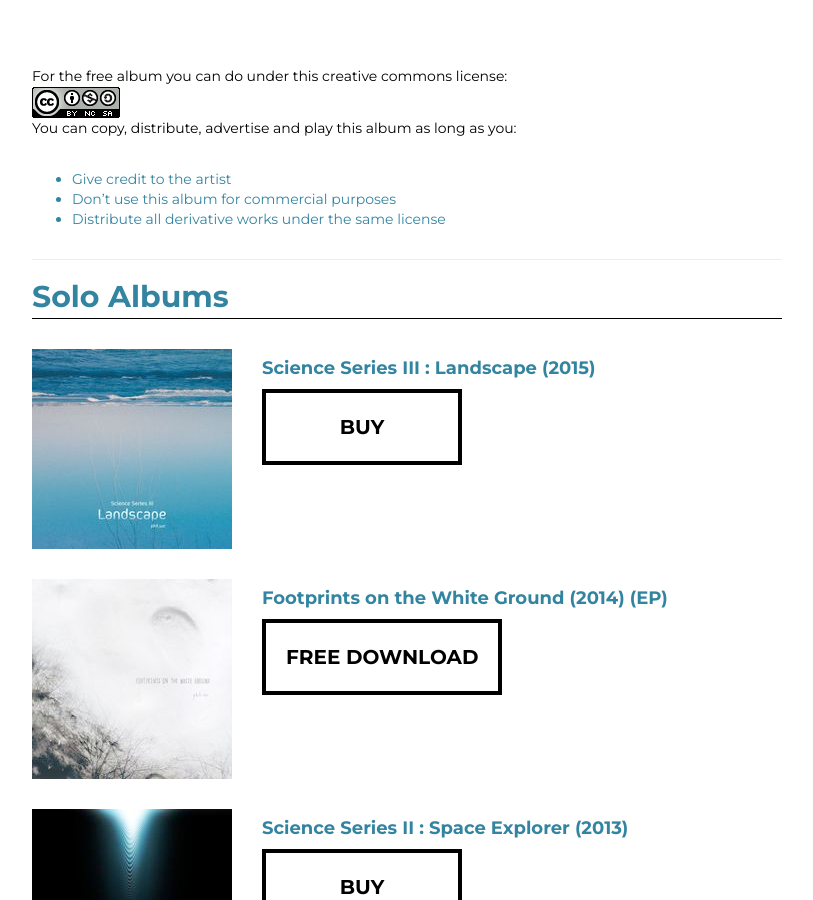
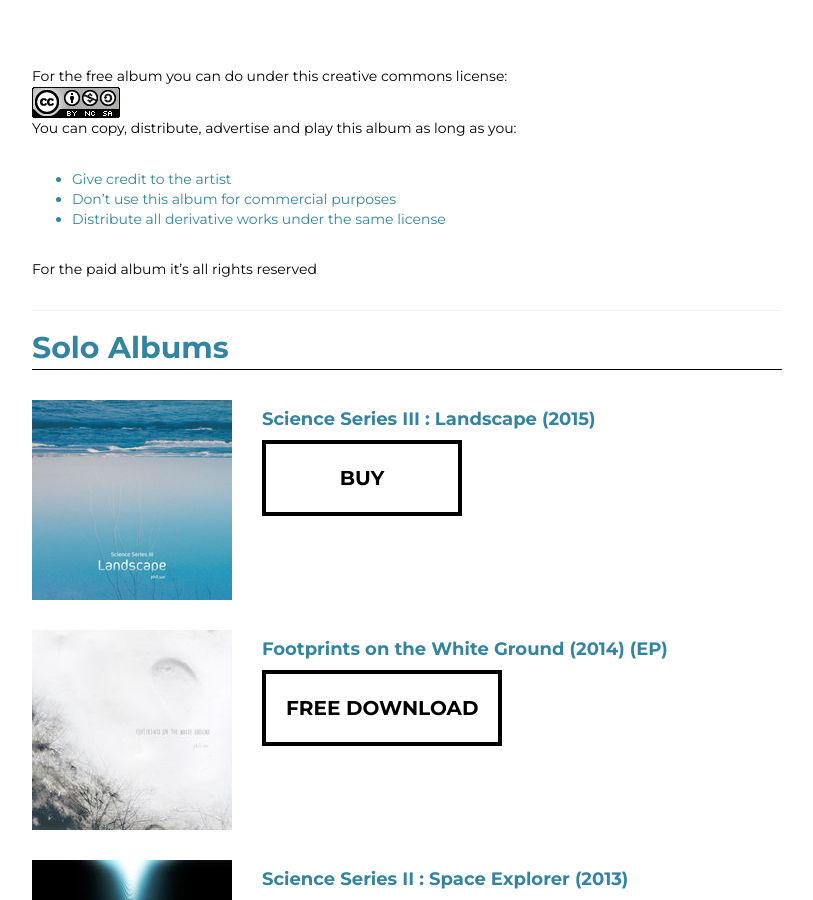
Before and after one commit to phil-wc/phil-wc.github.io, a Jekyll site: the page built from albums.html, in a window 1280 px wide and 900 px high, scrolled down 517 px. Shown: the whole window, without its empty margins (233-1046 px from the left). Built offline with Jekyll 4.4.1, drawn with Linux system fonts in a browser that asks for light colours; nearby versions of some CDN libraries; some of the changed text lies outside the part shown.

Commit message:
added content on licensing, donation. Styling

```diff
--- a/_includes/albums/content.html
+++ b/_includes/albums/content.html
@@ -11,6 +11,7 @@
             <li>Distribute all derivative works under the same license</li>
           </ul>
         </p>
+        <p>For the paid album it&rsquo;s all rights reserved <br/></p>
       </div>
     </div>
 
@@ -173,10 +174,10 @@
     <hr>
 
 
-    <div class="album-notice">
-      <p>For the paid album it&rsquo;s all rights reserved <br>
-      <h4>You can donate before download my albums here: </h4><a href="http://phil-wc.bandcamp.com/">phil-wc.bandcamp.com</a><br>
-      Please support me if you like it!</p>
+    <h4 class="donation-title">You can donate before download my albums here: </h4>
+    <div class="donation-description">
+      <a href="http://phil-wc.bandcamp.com/">phil-wc.bandcamp.com</a><br/>
+      <p>Please support me if you like it!</p>
     </div>
 
   </div>
--- a/_sass/pages/albums/style.sass
+++ b/_sass/pages/albums/style.sass
@@ -1,6 +1,10 @@
 @import "variables"
 
 .albums
+
+  .license-details,.donation-description
+    color: $site-text-color
+
   .album-section-title
     padding-bottom: ($default-padding / 6)
     margin-bottom: $default-margin
```
